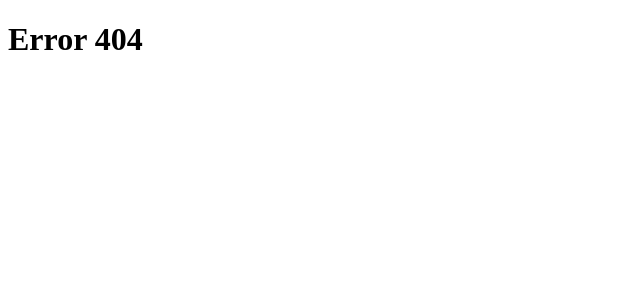
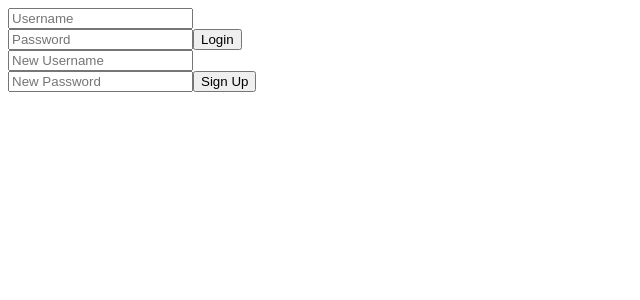
Before and after one commit to kristans2005/Advanced_ToDo_List, a React (Vite) app in the folder frontend/: page /login in a window 1280 px wide. Before the commit this address had no page. Shown: the top 300 px of the page, without its empty margins (0-640 px from the left). Built offline with nearby package versions, Linux system fonts and the light colour scheme.

Commit message:
signup.jsx kip ir

```diff
--- a/frontend/src/routes.jsx
+++ b/frontend/src/routes.jsx
@@ -2,6 +2,7 @@ import {
     createBrowserRouter
 } from "react-router-dom";
 
+import Login from "./views/Signup.jsx";
 import App from './App.jsx'
 import ErrorPage from './Error-page.jsx';
 import { Home } from "./views/home.jsx";
@@ -16,4 +17,8 @@ export const routers = createBrowserRouter([
     path: "/home",
     element: <Home />,
   },
+  {
+    path: "/login",
+    element: <Login />
+  },
 ])
--- /dev/null
+++ b/frontend/src/views/Signup.jsx
@@ -0,0 +1,73 @@
+import React, { useState } from 'react';
+
+function Login() {
+  const [username, setUsername] = useState('');
+  const [password, setPassword] = useState('');
+  const [newUsername, setNewUsername] = useState('');
+  const [newPassword, setNewPassword] = useState('');
+
+
+  const handleLogin = async (e) => {
+    e.preventDefault();
+    try {
+        const res = await fetch('http://localhost/login.php', {
+            method: "POST",
+            headers: {
+                "Content-Type": "application/json",
+            },
+            body: JSON.stringify({ username, password })
+        });
+
+        const data = await res.json();
+        if (data.error) {
+            console.error('Login error:', data.error);
+        } else {
+            console.log('Login successful');
+
+                // history.push('/guest');
+
+        }
+    } catch (error) {
+        console.error('Error fetching data:', error);
+    }
+  };
+
+
+
+
+const handleSignup = async (e) => {
+    e.preventDefault();
+
+    const res = await fetch('http://localhost/register.php', {
+      method: "POST",
+      headers: {
+        "Content-Type": "application/json",
+      },
+      body: JSON.stringify({username: newUsername, password: newPassword})
+    });
+
+    const ret = await res.text( );
+  };
+
+  return (
+    <div className='login'>
+    <div className='login_container'>
+      <form onSubmit={handleLogin}>
+        <input type="text" value={username} onChange={(e) => setUsername(e.target.value)} placeholder="Username" className='login_usernames'/><br/>
+        <input type="password" value={password} onChange={(e) => setPassword(e.target.value)} placeholder="Password" className='login_passwords'/>
+      <button type="submit" className='login_buttons'>Login</button>
+      </form>
+
+      <form onSubmit={handleSignup}>
+        <input type="text" value={newUsername} onChange={(e) => setNewUsername(e.target.value)} placeholder="New Username" className='login_usernames'/><br/>
+        <input type="password" value={newPassword} onChange={(e) => setNewPassword(e.target.value)} placeholder="New Password" className= 'login_passwords'/>
+      <button type="submit" className='login_buttons'>Sign Up</button>
+      </form>
+
+
+    </div>
+    </div>
+  );
+}
+
+export default Login;
```
